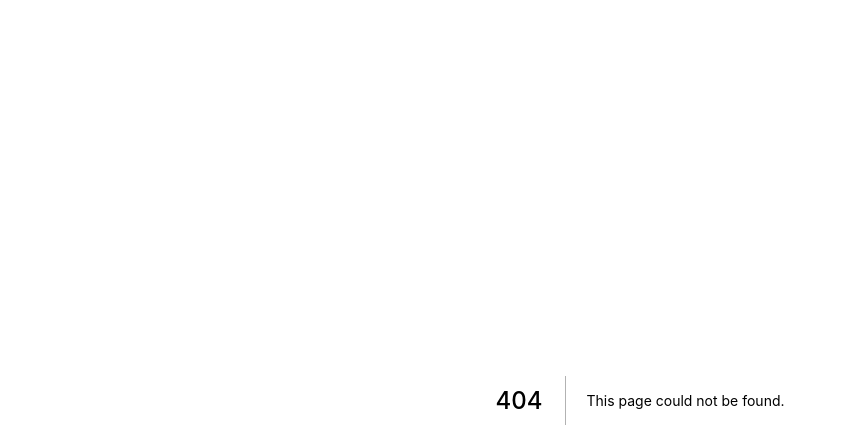
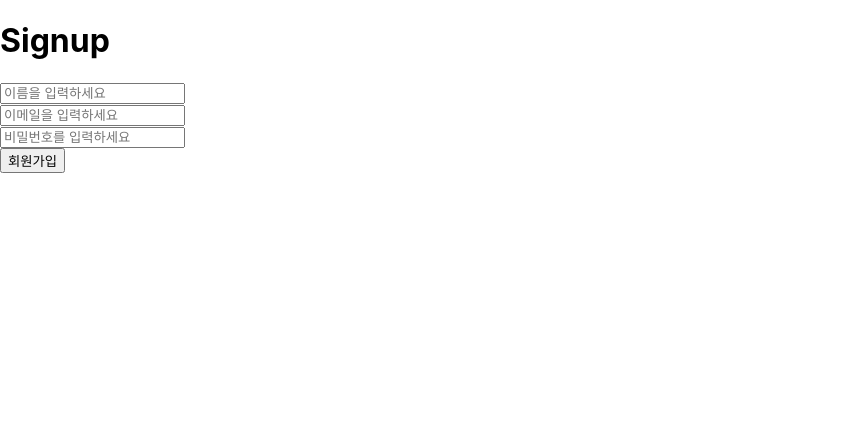
Before and after one commit to SuSang-YuHee/Debate-Ducks-Client, a Next.js app: page /signup in a window 1280 px wide. Before the commit this address had no page. Shown: the top 448 px of the page, without its empty margins (0-847 px from the left). Built offline with nearby package versions, Linux system fonts and the light colour scheme.

Commit message:
[Add] 회원가입 기능 추가

```diff
--- a/package.json
+++ b/package.json
@@ -13,6 +13,7 @@
     "next": "12.1.6",
     "react": "18.1.0",
     "react-dom": "18.1.0",
+    "react-query": "^3.39.1",
     "simple-peer": "^9.11.1",
     "socket.io-client": "^4.5.0"
   },
--- /dev/null
+++ b/pages/signup/index.tsx
@@ -0,0 +1,79 @@
+import axios from "axios";
+import { useRef, useState } from "react";
+
+axios.defaults.withCredentials = true;
+
+interface IUserInfo {
+  name: string | undefined;
+  email: string | undefined;
+  password: string | undefined;
+}
+
+export default function Signup() {
+  const [userInfo, setUserInfo] = useState<IUserInfo>({
+    name: "",
+    email: "",
+    password: "",
+  });
+  const [name, setName] = useState<string | undefined>("");
+  const [email, setEmail] = useState<string | undefined>("");
+  const [password, setPassword] = useState<string | undefined>("");
+  const nameRef = useRef<HTMLInputElement | null>(null);
+  const emailRef = useRef<HTMLInputElement | null>(null);
+  const passwordRef = useRef<HTMLInputElement | null>(null);
+  function handleBlur() {
+    setUserInfo({
+      name,
+      email,
+      password,
+    });
+  }
+  function changeName() {
+    const nameValue = nameRef.current?.value;
+    setName(nameValue);
+  }
+  function changeEmail() {
+    setEmail(emailRef.current?.value);
+  }
+  function changePassword() {
+    setPassword(passwordRef.current?.value);
+  }
+  function handleSignup() {
+    axios
+      .post("http://localhost:80/users", userInfo)
+      .then((res) => console.log(res));
+    console.log(userInfo);
+  }
+  return (
+    <div>
+      <h1>Signup</h1>
+      <div>
+        <input
+          type="text"
+          placeholder="이름을 입력하세요"
+          ref={nameRef}
+          onBlur={handleBlur}
+          onChange={changeName}
+        />
+        <br />
+        <input
+          type="text"
+          placeholder="이메일을 입력하세요"
+          ref={emailRef}
+          onBlur={handleBlur}
+          onChange={changeEmail}
+        />
+        <br />
+        <input
+          type="password"
+          placeholder="비밀번호를 입력하세요"
+          ref={passwordRef}
+          onBlur={handleBlur}
+          onChange={changePassword}
+        />
+        <br />
+        <button onClick={handleSignup}>회원가입</button>
+      </div>
+    </div>
+  );
+}
```
Also changed, not shown: 1 other file (tests, documents, lock files or other folders).
